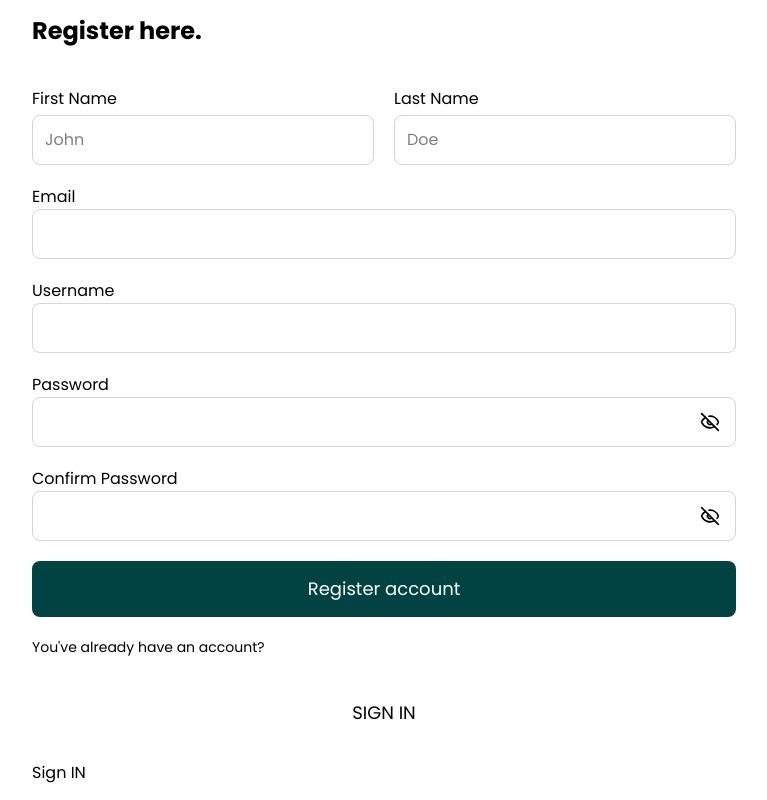
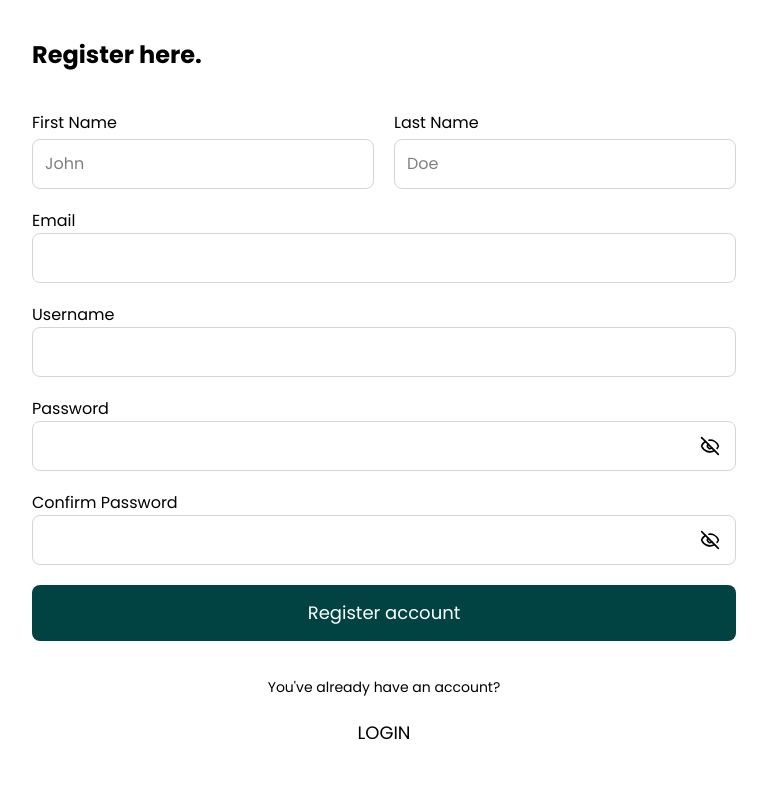
Before and after one commit to AungKyawPhyo1142/fe-sonique, a React (Vite) app: page /auth/register in a window 1280 px wide. Shown: the whole page, without its empty margins (256-1023 px from the left). Built offline with nearby package versions, Linux system fonts and the light colour scheme; no server answers.

Commit message:
Button update

```diff
--- a/src/pages/auth/Register.tsx
+++ b/src/pages/auth/Register.tsx
@@ -154,11 +154,17 @@ const Register = () => {
           >
             Register account
           </Button>
-          <p className='text-sm'>You've already have an account?</p>
-          <Button className='w-full mt-2' secondary type='submit'>
-            SIGN IN
-          </Button>
-          <p>Sign IN</p>
+          <div className='text-center mt-4'>
+            <p className='text-sm'>You've already have an account?</p>
+            <Button
+              className='w-full mt-2'
+              secondary
+              type='submit'
+              onClick={() => navigate(AppConstantRoutes.paths.auth.login)}
+            >
+              LOGIN
+            </Button>
+          </div>
         </form>
       </div>
     </>
```
